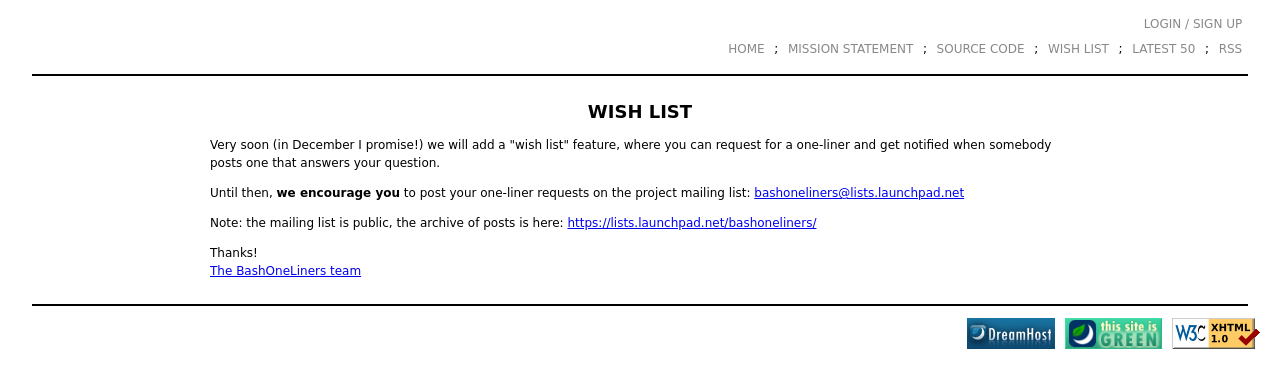
After one commit to pirate42/bashoneliners, a Django app: template templates/main/wishlist.html in a window 1280 px wide. The commit adds this page. Shown: the top 388 px of the page. Run offline with Django 3.2, Linux system fonts and the light colour scheme; the template is opened without the code that fills it, so the values that code supplies are empty; some libraries are stand-ins or nearby versions.

Commit message:
added wishlist page with link to mailing list but not yet the real feature
git-svn-id: https://bashoneliners.googlecode.com/svn/trunk@168 ff387cac-114f-df84-9358-9b8335f71789

```diff
--- a/main/views.py
+++ b/main/views.py
@@ -180,8 +180,7 @@ def edit_profile(request):
 
 def wishlist(request):
     params = get_common_params(request)
-    params['oneliners'] = OneLiner.objects.filter(is_published=True)
-    return render_to_response('main/index.html', params)
+    return render_to_response('main/wishlist.html', params)
 
 def search(request):
     params = get_common_params(request)
--- a/templates/base.html
+++ b/templates/base.html
@@ -43,8 +43,8 @@
     <a href="/"><span>Home</span></a> ;
     <a href="{% url bashoneliners.main.views.mission %}"><span>Mission Statement</span></a> ;
     <a href="{% url bashoneliners.main.views.sourcecode %}"><span>Source code</span></a> ;
+    <a href="{% url bashoneliners.main.views.wishlist %}"><span>Wish list</span></a> ;
     <!--
-    <a href="{% url bashoneliners.main.views.wishlist %}"><span>Wish list</span></a> ;
     <a href="/main/top/50/"><span>top 50</span></a> ;
     -->
     <a href="{% url bashoneliners.main.views.index %}"><span>Latest 50</span></a> ;
--- /dev/null
+++ b/templates/main/wishlist.html
@@ -0,0 +1,26 @@
+{% extends "base.html" %}
+
+{% load nst %}
+
+{% block pagetitle %}Wish list{% endblock %}
+
+{% block keywords %}{% endblock %}
+
+{% block description %}{% endblock %}
+
+{% block content %}
+
+<p>Very soon (in December I promise!) we will add a "wish list" feature,
+where you can request for a one-liner and get notified when somebody posts one that answers your question.</p>
+
+<p>Until then, <strong>we encourage you</strong> to post your one-liner requests on the project mailing list:
+<a href="mailto:bashoneliners@lists.launchpad.net">bashoneliners@lists.launchpad.net</a></p>
+
+<p>Note: the mailing list is public, the archive of posts is here:
+{{ 'https://lists.launchpad.net/bashoneliners/'|urlize }}
+</p>
+
+<p>Thanks!<br/>
+<a href="https://launchpad.net/~bashoneliners">The BashOneLiners team</a></p>
+
+{% endblock %}
```
